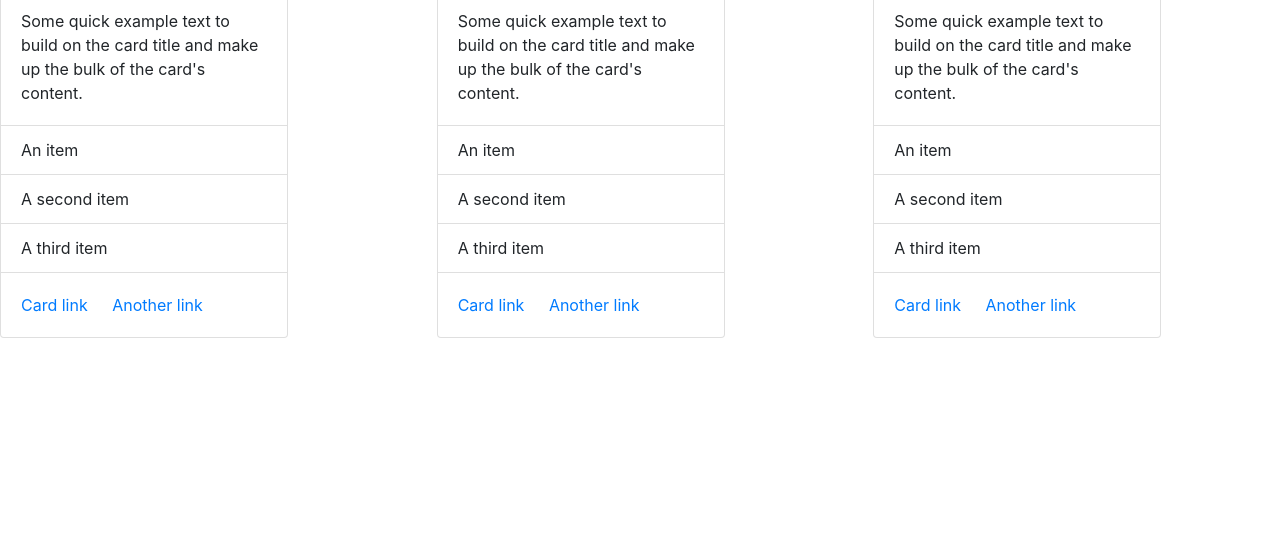
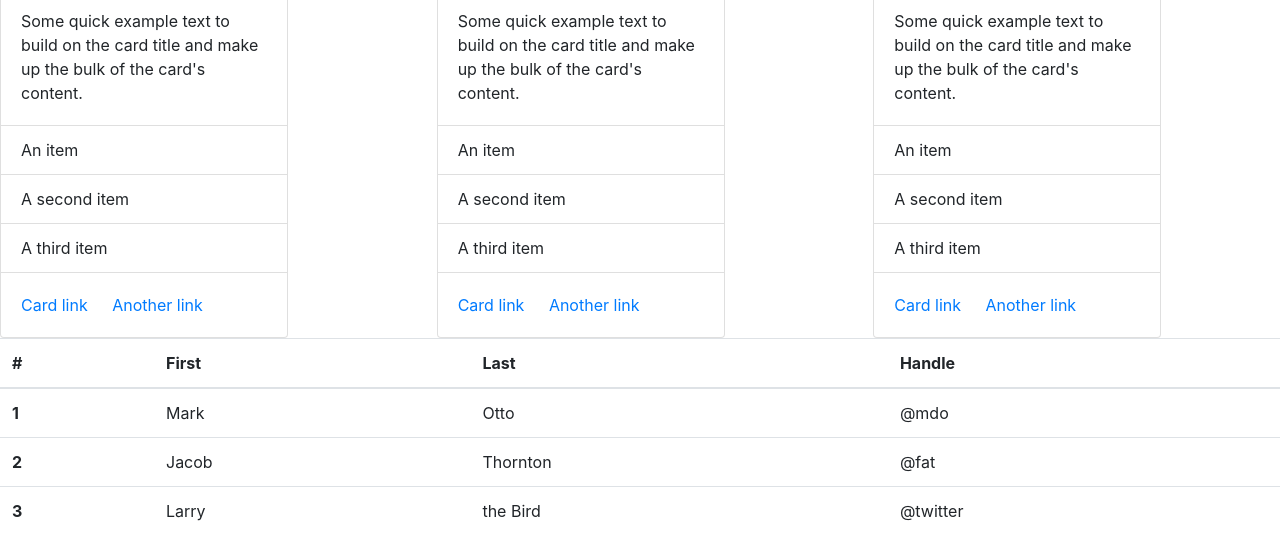
Before and after one commit to carolinabaeza/prueba-11-noviembre, a plain HTML site: page index.html in a window 1280 px wide. Shown: the part 538-1089 px from the top of the page. Before the commit the page ends 876 px from the top, so only its background shows below. Drawn offline with nearby package versions, Linux system fonts and the light colour scheme.

Commit message:
se agregaron tablas

```diff
--- a/index.html
+++ b/index.html
@@ -170,7 +170,45 @@
       </div>
 
         </section>
+
+        <section>
+
+          <table class="table">
+            <thead>
+              <tr>
+                <th scope="col">#</th>
+                <th scope="col">First</th>
+                <th scope="col">Last</th>
+                <th scope="col">Handle</th>
+              </tr>
+            </thead>
+            <tbody>
+              <tr>
+                <th scope="row">1</th>
+                <td>Mark</td>
+                <td>Otto</td>
+                <td>@mdo</td>
+              </tr>
+              <tr>
+                <th scope="row">2</th>
+                <td>Jacob</td>
+                <td>Thornton</td>
+                <td>@fat</td>
+              </tr>
+              <tr>
+                <th scope="row">3</th>
+                <td>Larry</td>
+                <td>the Bird</td>
+                <td>@twitter</td>
+              </tr>
+            </tbody>
+          </table>
+
+        </section>
+
       </main>
+
+
 
 
 
```
